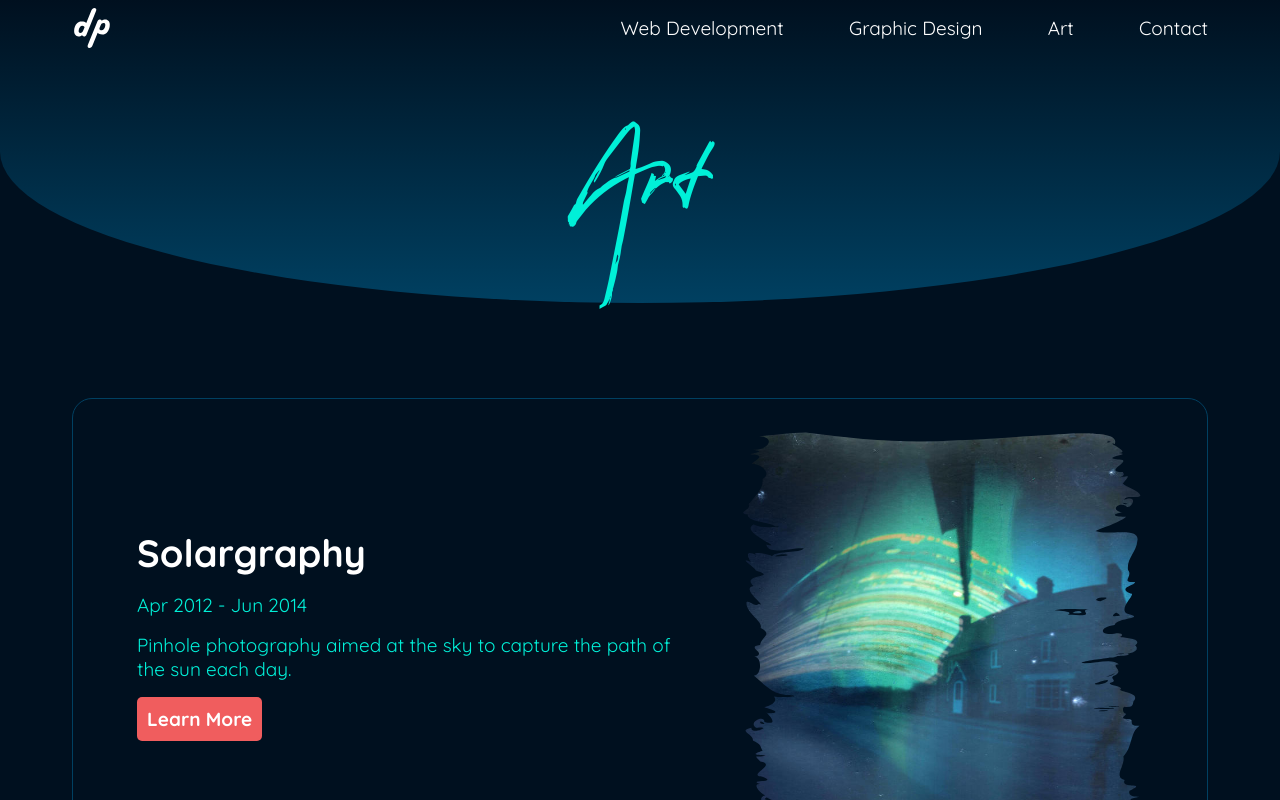
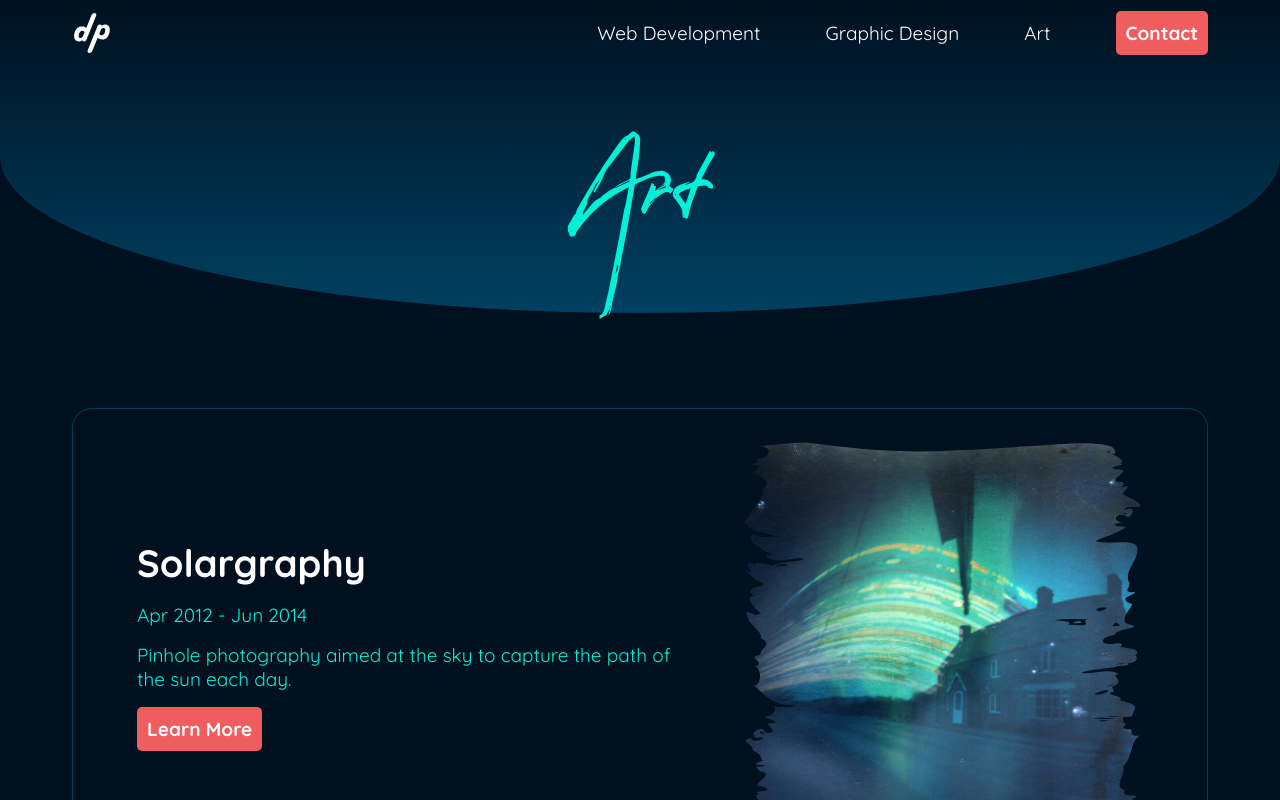
Before and after one commit to davidwillprice/portfolio-website, a Next.js app: page /art in a window 1280 px wide. Shown: the top 800 px of the page. Built offline with nearby package versions, Linux system fonts and the light colour scheme.

Commit message:
Converts desktop header link to a button

```diff
--- a/src/components/header.module.scss
+++ b/src/components/header.module.scss
@@ -11,7 +11,7 @@
   max-width: var(--layout-width);
   margin: 0 auto;
   padding: 0 var(--page-x-margin);
-  height: 55px;
+  height: 65px;
   overflow: hidden;
   transition:
     height 200ms ease-in-out,
@@ -40,6 +40,8 @@
   transition: opacity 200ms ease-in-out;
   position: relative;
   text-decoration: none;
+  display: flex;
+  align-items: center;
 }
 
 .link:hover,
@@ -155,6 +157,6 @@
     justify-content: center;
   }
   .desktop_only {
-    display: none;
+    display: none !important;
   }
 }
--- a/src/components/header.tsx
+++ b/src/components/header.tsx
@@ -9,6 +9,7 @@ import ContactIcons from "./contact-icons";
 import logoSvg from "@svgs/david-price-logo.svg";
 
 import styles from "@components/header.module.scss";
+import btnStyles from "@styles/button.module.scss";
 
 const Header = () => {
   const pathname = usePathname();
@@ -78,7 +79,7 @@ const Header = () => {
             {menuLink("/graphic-design", "Graphic Design")}
             {menuLink("/art", "Art")}
             <a
-              className={`${styles.link} ${styles.desktop_only}`}
+              className={`${btnStyles.button} ${btnStyles.primary} ${styles.desktop_only}`}
               href="#contact"
               onClick={() => {
                 toggleMobMenu(false);
--- a/src/styles/globals.scss
+++ b/src/styles/globals.scss
@@ -12,7 +12,7 @@
 
   --layout-width: 1200px;
 
-  --header-height: 55px;
+  --header-height: 65px;
   --footer-height: 67px;
 
   --page-x-margin: 32px;
```
